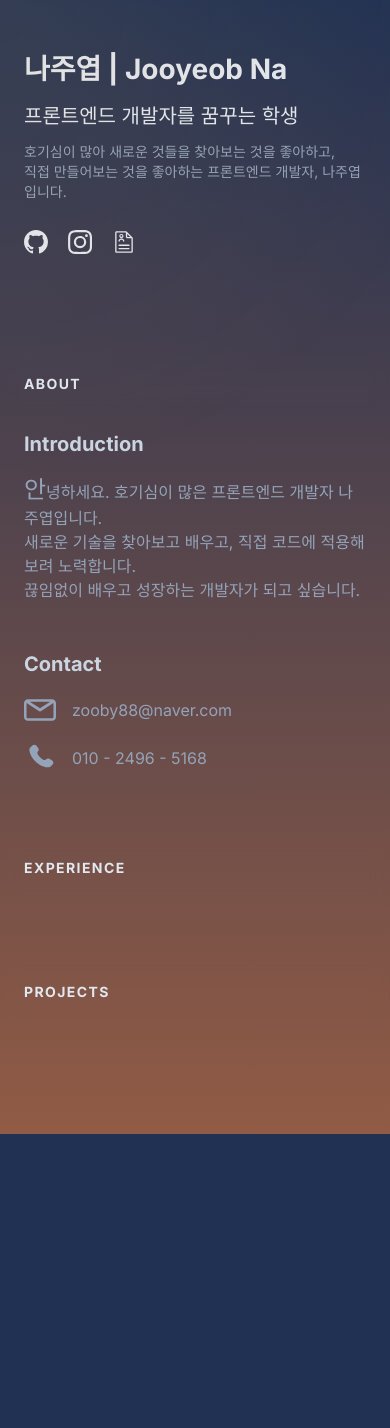
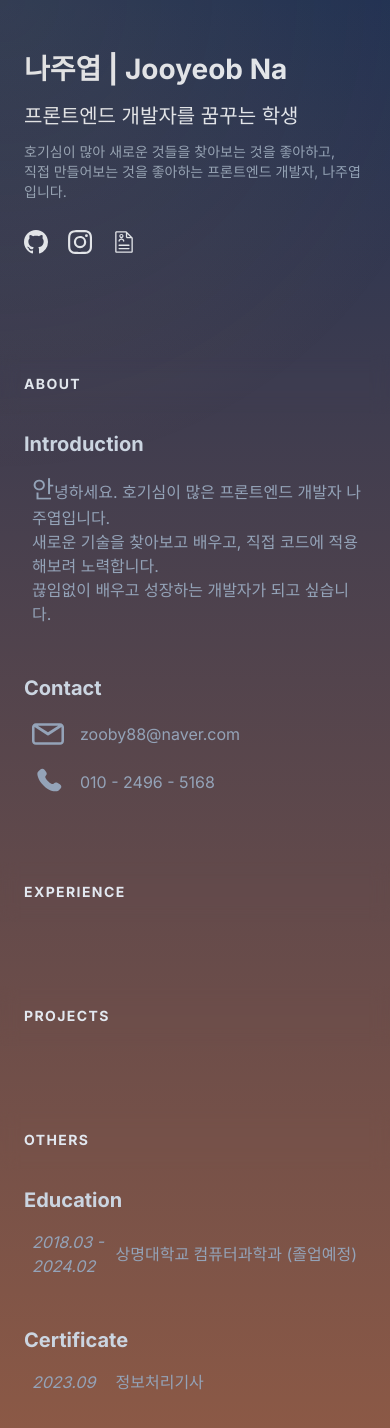
Before and after one commit to PMtHk/Na-Portfolio, a Next.js app: page / in a window 390 px wide. Shown: the top 1428 px of the page. Before the commit the page ends 1134 px from the top, so only its background shows below. Built offline with nearby package versions, Linux system fonts and the light colour scheme.

Commit message:
feat : 학력 및 자격증 추가

```diff
--- a/app/page.tsx
+++ b/app/page.tsx
@@ -29,6 +29,7 @@ export default function Home(this: any) {
     const aboutSection = document.getElementById('about');
     const experienceSection = document.getElementById('experience');
     const projectsSectionTop = document.getElementById('projects');
+    const othersSection = document.getElementById('others');
 
     const aboutSectionBottom = aboutSection?.getBoundingClientRect()?.bottom;
     const aboutSectionTop = aboutSection?.getBoundingClientRect()?.top;
@@ -36,6 +37,7 @@ export default function Home(this: any) {
       experienceSection?.getBoundingClientRect().bottom;
     const projectsSectionBottom =
       projectsSectionTop?.getBoundingClientRect().bottom;
+    const othersSectionBottom = othersSection?.getBoundingClientRect().bottom;
     if (
       aboutSectionTop !== undefined &&
       aboutSectionBottom !== undefined &&
@@ -54,6 +56,12 @@ export default function Home(this: any) {
       scrollY + aboutSectionTop <= projectsSectionBottom
     ) {
       setActiveLink('projects');
+    } else if (
+      aboutSectionTop !== undefined &&
+      othersSectionBottom !== undefined &&
+      scrollY + aboutSectionTop <= othersSectionBottom
+    ) {
+      setActiveLink('others');
     } else {
       setActiveLink('');
     }
@@ -67,7 +75,7 @@ export default function Home(this: any) {
         }}
         className='pointer-events-none fixed inset-0 z-30 transition duration-300 lg:absolute'
       ></div>
-      <span className='absolute right-0 bottom-0 hidden lg:block mr-4 mb-2 italic text-sm text-gray-400'>Last Updated: 2023-10-25</span>
+      <span className='absolute right-0 bottom-0 hidden lg:block mr-4 mb-2 italic text-sm text-gray-400'>Last Updated: 2023-10-26</span>
       <div className='mx-auto min-h-screen max-w-screen-xl px-6 py-12 md:px-12 md:py-20 lg:px-24 lg:py-0 lg:h-screen'>
         <div className='lg:flex lg:justify-between lg:gap-4'>
           <Header activeLink={activeLink} />
--- a/components/About.tsx
+++ b/components/About.tsx
@@ -2,7 +2,7 @@ const About = () => {
   return (
     <div>
       <h3 className='mt-2 text-xl font-bold text-slate-300'>Introduction</h3>
-      <p className='mt-4 first-letter:text-2xl text-slate-400'>
+      <p className='mt-4 pl-2 first-letter:text-2xl text-slate-400'>
         안녕하세요. 호기심이 많은 프론트엔드 개발자 나주엽입니다.
         <br />
         새로운 기술을 찾아보고 배우고, 직접 코드에 적용해보려 노력합니다.
@@ -11,7 +11,7 @@ const About = () => {
       </p>
 
       <h3 className='mt-12 text-xl font-bold text-slate-300'>Contact</h3>
-      <p className='mt-4 text-slate-400'>
+      <div className='mt-4 pl-2'>
         <a href='mailto:zooby88@naver.com' className='flex items-center'>
           <svg
             xmlns='http://www.w3.org/2000/svg'
@@ -26,8 +26,8 @@ const About = () => {
           </svg>
           <span className='ml-4 text-slate-400'>zooby88@naver.com</span>
         </a>
-      </p>
-      <p className='mt-4 text-slate-400'>
+      </div>
+      <div className='mt-4 pl-2'>
         <div className='flex items-center'>
           <svg
             className='h-8 w-8 lg:h-11'
@@ -39,7 +39,7 @@ const About = () => {
           </svg>
           <span className='ml-4 text-slate-400'>010 - 2496 - 5168</span>
         </div>
-      </p>
+      </div>
     </div>
   );
 };
--- a/components/Header.tsx
+++ b/components/Header.tsx
@@ -51,6 +51,16 @@ export const Header = ({
                 >
                   <span className={`nav-text text-xs ${activeLink === 'projects' ? "text-emerald-300" : "text-slate-500"} font-bold uppercase tracking-widest  group-hover:text-slate-200 group-focus-visible:text-slate-200`}>
                     #Projects
+                  </span>
+                </Link>
+              </li>
+              <li className='mt-4'>
+                <Link
+                  className='group flex items-center py-3 hover:transition-transform hover:translate-x-1'
+                  href='#others'
+                >
+                  <span className={`nav-text text-xs ${activeLink === 'others' ? "text-emerald-300" : "text-slate-500"} font-bold uppercase tracking-widest  group-hover:text-slate-200 group-focus-visible:text-slate-200`}>
+                    #Others
                   </span>
                 </Link>
               </li>
--- a/components/Main.tsx
+++ b/components/Main.tsx
@@ -1,4 +1,5 @@
-import About from "./About";
+import About from './About';
+import Others from './Others';
 
 export const Main = ({
   handleScroll: throttleScroll,
@@ -20,7 +21,6 @@ export const Main = ({
           <h2 className='text-sm font-bold uppercase tracking-widest text-slate-200 lg:sr-only'>
             About
           </h2>
-
         </div>
         <About />
       </section>
@@ -46,7 +46,18 @@ export const Main = ({
           </h2>
         </div>
       </section>
-      <p></p>
+      <section
+        id='others'
+        className='mb-16 scroll-mt-16 md:mb-24 lg:mb-36 lg:scroll-mt-24 lg:min-h-[calc(100vh_-_21rem)]'
+        aria-label='Others'
+      >
+        <div className='sticky top-0 z-20 -mx-6 mb-4 w-screen px-6 py-5 backdrop-blur md:-mx-12 md:px-12 lg:sr-only lg:relative lg:top-auto lg:mx-auto lg:w-full lg:px-0 lg:py-0 lg:opacity-0'>
+          <h2 className='text-sm font-bold uppercase tracking-widest text-slate-200 lg:sr-only'>
+            Others
+          </h2>
+        </div>
+        <Others />
+      </section>
     </main>
   );
 };
--- /dev/null
+++ b/components/Others.tsx
@@ -0,0 +1,27 @@
+const Others = () => {
+  return (
+    <div>
+      <h3 className='mt-2 text-xl font-bold text-slate-300'>Education</h3>
+      <div className='mt-4 pl-2 flex'>
+        <div className='w-1/4 flex flex-col justify-center items-start'>
+          <p className='text-slate-400 italic'>2018.03 - 2024.02</p>
+        </div>
+        <div className='w-3/4 flex justify-start items-center'>
+          <p className='text-slate-400'>상명대학교 컴퓨터과학과 (졸업예정)</p>
+        </div>
+      </div>
+
+      <h3 className='mt-12 text-xl font-bold text-slate-300'>Certificate</h3>
+      <div className='mt-4 pl-2 flex'>
+      <div className='w-1/4 flex flex-col justify-center items-start'>
+          <p className='text-slate-400 italic'>2023.09</p>
+        </div>
+        <div className='w-3/4 flex justify-start items-center'>
+          <p className='text-slate-400'>정보처리기사</p>
+        </div>
+      </div>
+    </div>
+  );
+};
+
+export default Others;
```
